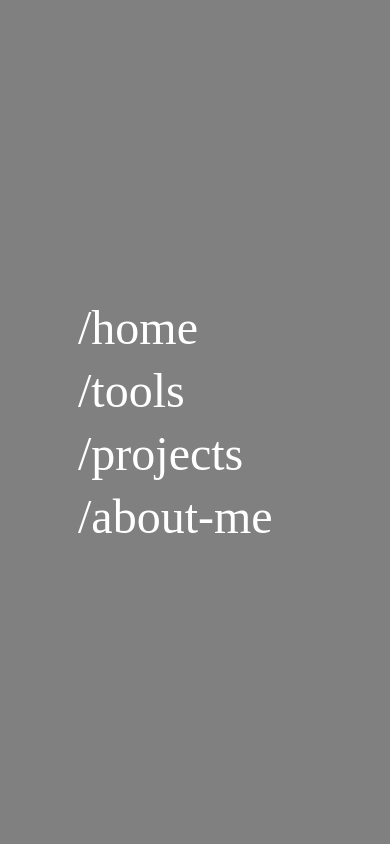
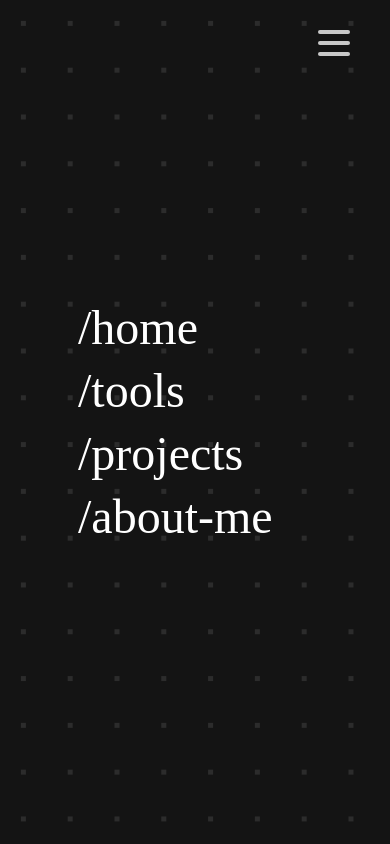
Before and after one commit to memo-cr/FrontendPortofolio, a React (Vite) app: page / in a window 390 px wide. Built offline with nearby package versions, Linux system fonts and the light colour scheme.

Commit message:
added hamburger menu

```diff
--- a/src/assets/components/navigation/Navbar.jsx
+++ b/src/assets/components/navigation/Navbar.jsx
@@ -2,6 +2,16 @@ import "./nav.css";
 
 export default function Navbar() {
   return (
+    <div className="navbar">
+      <div id="hamburger">
+        <input class="checkbox" type="checkbox" name="" id="" />
+        <div class="hamburger-lines">
+          <span class="line line1"></span>
+          <span class="line line2"></span>
+          <span class="line line3"></span>
+        </div>
+      </div>
+
       <div id="menu">
         <div id="menu-items">
           <a className="menu-item">/home</a>
@@ -11,5 +21,6 @@ export default function Navbar() {
         </div>
         <div id="menu-background"></div>
       </div>
+    </div>
   );
 }
--- a/src/assets/components/navigation/nav.css
+++ b/src/assets/components/navigation/nav.css
@@ -5,6 +5,8 @@
 }
 #menu-items {
   margin-left: clamp(4rem, 20vw, 48rem);
+  position: relative;
+  z-index: 1;
 }
 
 .menu-item {
@@ -24,3 +26,75 @@
 #menu-items:hover > .menu-item:hover {
   opacity: 1;
 }
+
+#menu-background {
+  height: 100vh;
+  width: 100vw;
+
+  background-image: radial-gradient(
+    rgba(22255, 255, 255, 0.1) 9%,
+    transparent 9%
+  );
+
+  background-position: 0% 0%;
+  background-size: 12vmin 12vmin;
+
+  position: absolute;
+  left: 0;
+  top: 0;
+  z-index: -1;
+
+  transition: background-size 400ms ease, background-position 400ms ease;
+}
+
+#menu-items:hover ~ #menu-background {
+  background-size: 11vmin 11vmin;
+  opacity: 0.5;
+}
+
+.hamburger-lines {
+  display: block;
+  height: 26px;
+  width: 32px;
+  position: absolute;
+  top: 30px;
+  right: 40px;
+  z-index: 2;
+  display: flex;
+  flex-direction: column;
+  justify-content: space-between;
+}
+
+.hamburger-lines .line {
+  display: block;
+  height: 4px;
+  width: 100%;
+  border-radius: 10px;
+  background: rgba(200, 200, 200);
+}
+
+.hamburger-lines .line1 {
+  transform-origin: 0% 0%;
+  transition: transform 0.4s ease-in-out;
+}
+
+.hamburger-lines .line2 {
+  transition: transform 0.2s ease-in-out;
+}
+
+.hamburger-lines .line3 {
+  transform-origin: 0% 100%;
+  transition: transform 0.4s ease-in-out;
+}
+
+.checkbox {
+  position: absolute;
+  display: block;
+  height: 32px;
+  width: 32px;
+  top: 30px;
+  right: 40px;
+  z-index: 5;
+  opacity: 0;
+  cursor: pointer;
+}
--- a/src/index.css
+++ b/src/index.css
@@ -1,6 +1,6 @@
 body {
   margin: 0px;
-  background-color: grey;
+  background-color: rgba(20, 20, 20);
 }
 .container {
   position: absolute;
@@ -10,3 +10,8 @@ body {
   padding: 10px;
   text-align: center;
 }
+
+#menu-items:hover ~ #menu-background {
+  background-size: 11vmin 11vmin;
+  opacity: 0.5;
+}
```
Lines whose indentation alone changed are shown as unchanged.
